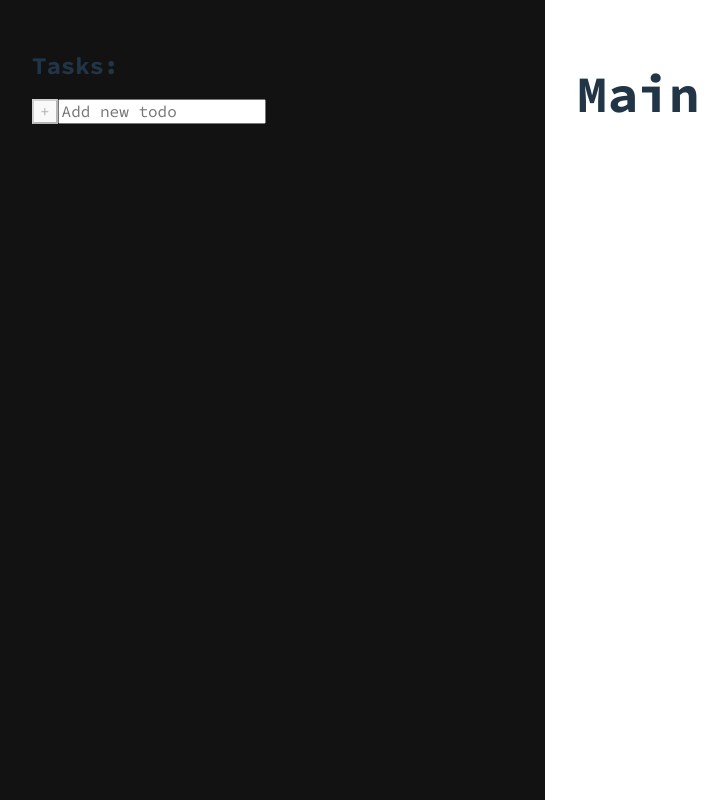
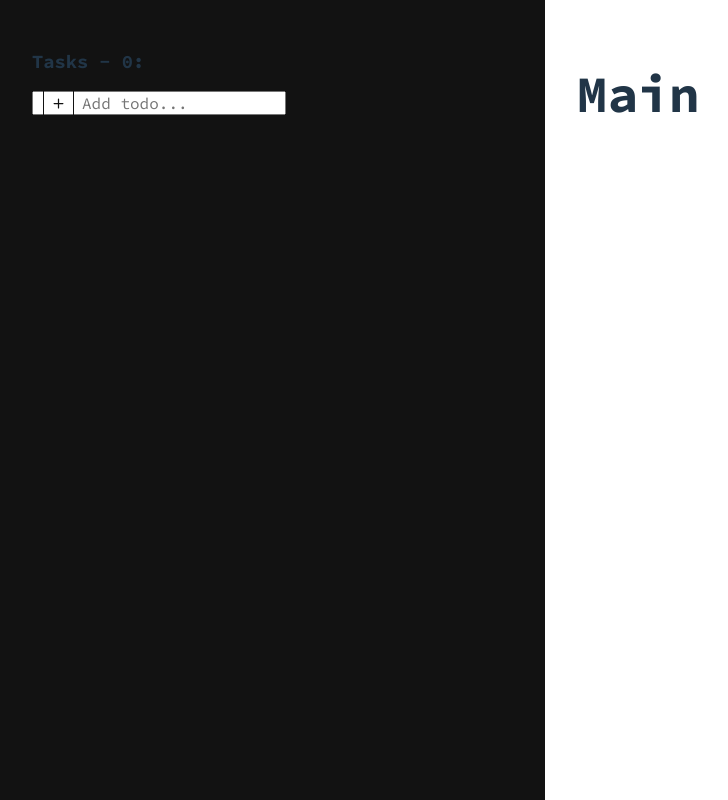
Before and after one commit to dudnikgg/topomodo, a Vue app: page / in a window 1280 px wide. Shown: the whole page, without its empty margins (0-728 px from the left). Built offline with nearby package versions, Linux system fonts and the light colour scheme.

Commit message:
emit toggleTodo and removeTodo events from the childComponent

```diff
--- a/src/components/Todo/TodoItem.vue
+++ b/src/components/Todo/TodoItem.vue
@@ -4,14 +4,64 @@ const { todo } = defineProps<{
     todo: ITodoItem
 }>()
 
+const emit = defineEmits<{
+    (event: 'toggleTodo', ...args: Parameters<(id: string, isDone: boolean) => void>): void
+    (event: 'removeTodo', ...args: Parameters<(id: string) => void>): void
+}>()
+
+const emitTodoToggle = (todoId: string, isDone: boolean) => { emit('toggleTodo', todoId, isDone) }
+
+
 </script>
 <template>
     <div class="c-todo__item">
-        <button class="c-todo__button" @click="$emit('toggleTodo', todo.id, !todo.done)" data-test="toggleTodo">{{todo.done ? '!': '✓' }}</button>
-        <p class="c-todo__text">{{todo.text}}</p>
+        <div class="c-todo__checkbox-wrapper" @click="emitTodoToggle(todo.id, !todo.done)">
+            <input type="checkbox" id="todoCheckbox-{{todo.id}}" class="c-input c-input--checkbox" :class="{ 'js-checked': todo.done }"
+                 data-test="toggleTodo" />
+            <label for='todoCheckbox' class="c-todo__text">
+                <span></span>
+                {{ todo.id }} - {{ todo.text }}
+            </label>
+        </div>
+        <div class="c-pomodoros">
+            <svg class="c-todo__tomato">
+                <use xlink:href="/tomato.svg#tomato" />
+            </svg>
+            <svg class="c-todo__tomato">
+                <use xlink:href="/tomato.svg#tomato" />
+            </svg>
+            <svg class="c-todo__tomato">
+                <use xlink:href="/tomato.svg#tomato" />
+            </svg>
+            <svg class="c-todo__tomato">
+                <use xlink:href="/tomato.svg#tomato" />
+            </svg>
+            <svg class="c-todo__tomato">
+                <use xlink:href="/tomato.svg#tomato" />
+            </svg>
+        </div>
         <button class="c-todo__button" @click="$emit('removeTodo', todo.id)" data-test="removeTodo">x</button>
     </div>
 </template>
 <style scoped>
+.c-todo__item {
+    display: flex;
+    align-items: center;
+    justify-content: space-between;
+    background-color: var(--t-dark-grey);
+    border-radius: var(--t-border-radius);
+    margin: 20px 0;
+    padding: 0.5em 1em;
+}
 
+.c-pomodoros {
+    display: flex;
+    align-items: center;
+    justify-content: space-between;
+}
+
+.c-pomodoros svg {
+    width: 20px;
+    margin: 0 0.2em;
+}
 </style>
--- a/src/components/Todo/TodoList.vue
+++ b/src/components/Todo/TodoList.vue
@@ -1,5 +1,6 @@
 <script lang="ts" setup>
 import { ref, reactive } from 'vue';
+import uniqeId from 'uniqid';
 
 import TodoItem from '@/components/Todo/TodoItem.vue'
 import type { ITodoItem } from '@/types/TodoItem'
@@ -10,7 +11,7 @@ const newTodoText = ref('')
 const addNewTodo = () => {
     if (newTodoText) {
         const newTodoItem: ITodoItem = {
-            id: todos.length + 1,
+            id: uniqeId(),
             text: newTodoText.value,
             done: false
         }
@@ -20,12 +21,12 @@ const addNewTodo = () => {
 
 }
 
-const toggleTodo = (id:number, done: boolean) => {
+const toggleTodo = (id: string, isDone: boolean) => {
     const index = todos.findIndex(todo => todo.id === id)
-    todos[index].done = done
+    todos[index].done = isDone
 }
 
-const removeTodo = (id: number) => {
+const removeTodo = (id: string) => {
     const index = todos.findIndex(todo => todo.id === id)
     todos.splice(index, 1)
 }
@@ -33,16 +34,51 @@ const removeTodo = (id: number) => {
 </script>
 <template>
     <div class="c-todo">
-        <h2 class="c-todo__title">Tasks:</h2>
-        <div class="c-todo__item c-todo__item--add">
-            <button class="c-todoItem__button" :disabled="!newTodoText" @click="addNewTodo" data-test="addTodo">+</button>
-            <input type="text" class="c-todoItem__input" placeholder="Add new todo" @keyup.enter="addNewTodo" v-model="newTodoText" />
+        <h3 class="c-todo__title">Tasks - {{ todos.length }}:</h3>
+        <form class="c-todo__form">
+            <button type="submit" class="c-todo__add c-btn c-btn--icon" :disabled="!newTodoText" @click.prevent="addNewTodo" data-test="addTodo">
+                <svg class="c-todo__add--icon" id="gg-math-plus" width="24" height="24" viewBox="0 0 24 24" fill="none">
+                    <path
+                        d="M12 4C11.4477 4 11 4.44772 11 5V11H5C4.44772 11 4 11.4477 4 12C4 12.5523 4.44772 13 5 13H11V19C11 19.5523 11.4477 20 12 20C12.5523 20 13 19.5523 13 19V13H19C19.5523 13 20 12.5523 20 12C20 11.4477 19.5523 11 19 11H13V5C13 4.44772 12.5523 4 12 4Z" />
+                </svg>
+            </button>
+            <input type="text" class="c-todo__input c-input" placeholder="Add todo..." v-model="newTodoText" />
+        </form>
+        <div class="c-todo__list">
+            <TodoItem v-for="todo in todos" :key="todo.id" :todo="todo" @removeTodo="removeTodo" @toggle-todo="toggleTodo"
+                data-test="todoItem" />
         </div>
-        <template v-for="todo in todos">
-            <TodoItem :todo="todo" @removeTodo="removeTodo" @toggleTodo="toggleTodo" data-test="todoItem"/>
-        </template>
     </div>
 </template>
 <style scoped>
+.c-todo__form {
+    display: flex;
+    position: relative;
+}
 
+.c-todo__input {
+    padding-left: 3em;
+}
+
+.c-todo__add {
+    position: absolute;
+    left: 0.7em;
+    top: 50%;
+    transform: translate(0, -50%);
+    z-index: 1;
+    width: 31px;
+    height: 30px;
+    border: 1px solid var(--t-dark);
+    border-radius: calc(var(--t-border-radius) / 1.2);
+    background-color: var(--t-dark-green);
+    display: flex;
+    justify-content: center;
+    align-items: center;
+}
+
+.c-todo__add--icon {
+    width: 15px;
+    height: 15px;
+    fill: var(--t-dark);
+}
 </style>
--- a/src/types/TodoItem.ts
+++ b/src/types/TodoItem.ts
@@ -1,5 +1,5 @@
 export interface ITodoItem {
-  id: number
+  id: string
   text: string
   done: boolean
   pomodoros?: number
```
